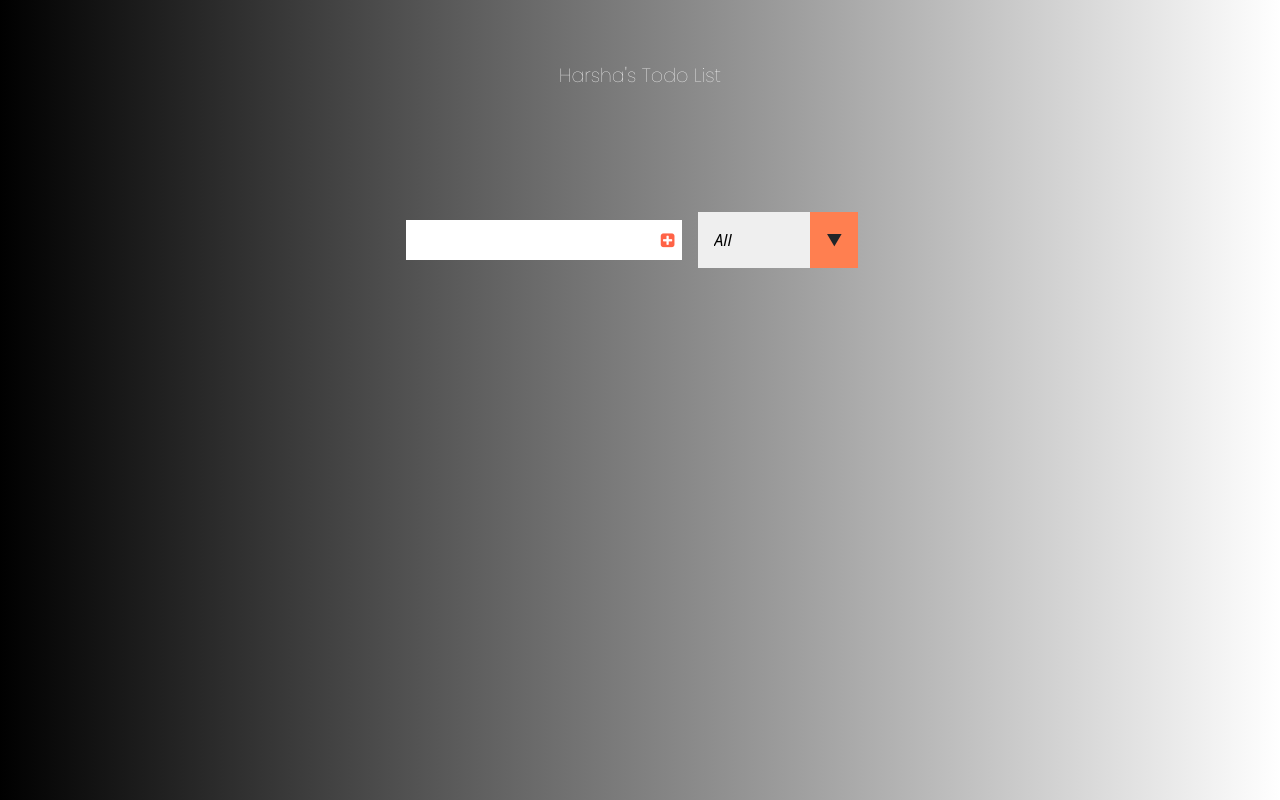
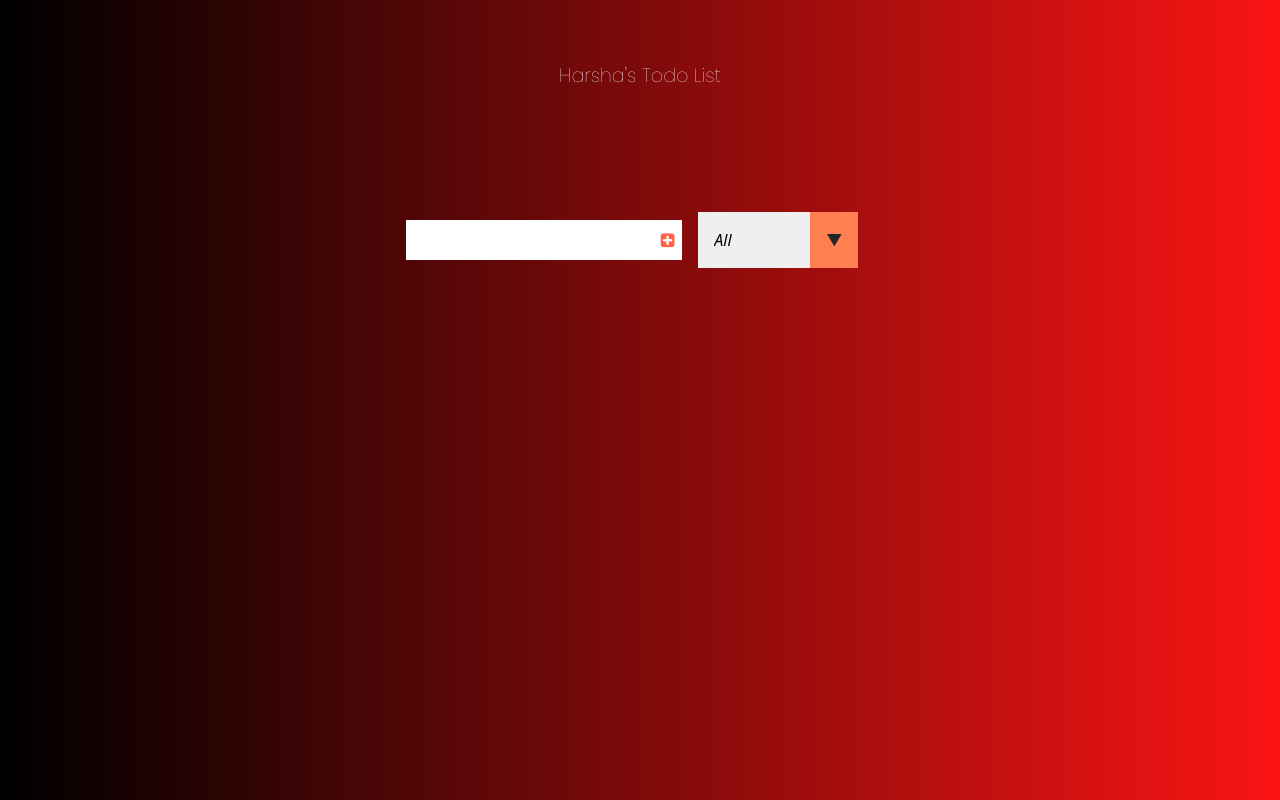
Before and after one commit to Harrshaa/Todo-List, a plain HTML site: page index.html in a window 1280 px wide. Drawn offline with nearby package versions, Linux system fonts and the light colour scheme.

```diff
--- a/index.css
+++ b/index.css
@@ -38,7 +38,7 @@ form button:hover{
 }
 
 body{
-    background-image:linear-gradient(to right, #000000, #ffffff);
+    background-image:linear-gradient(to right, #000000, #fb1414);
     font-family: "poppins",san-serif;
     color: white;
 }
```
